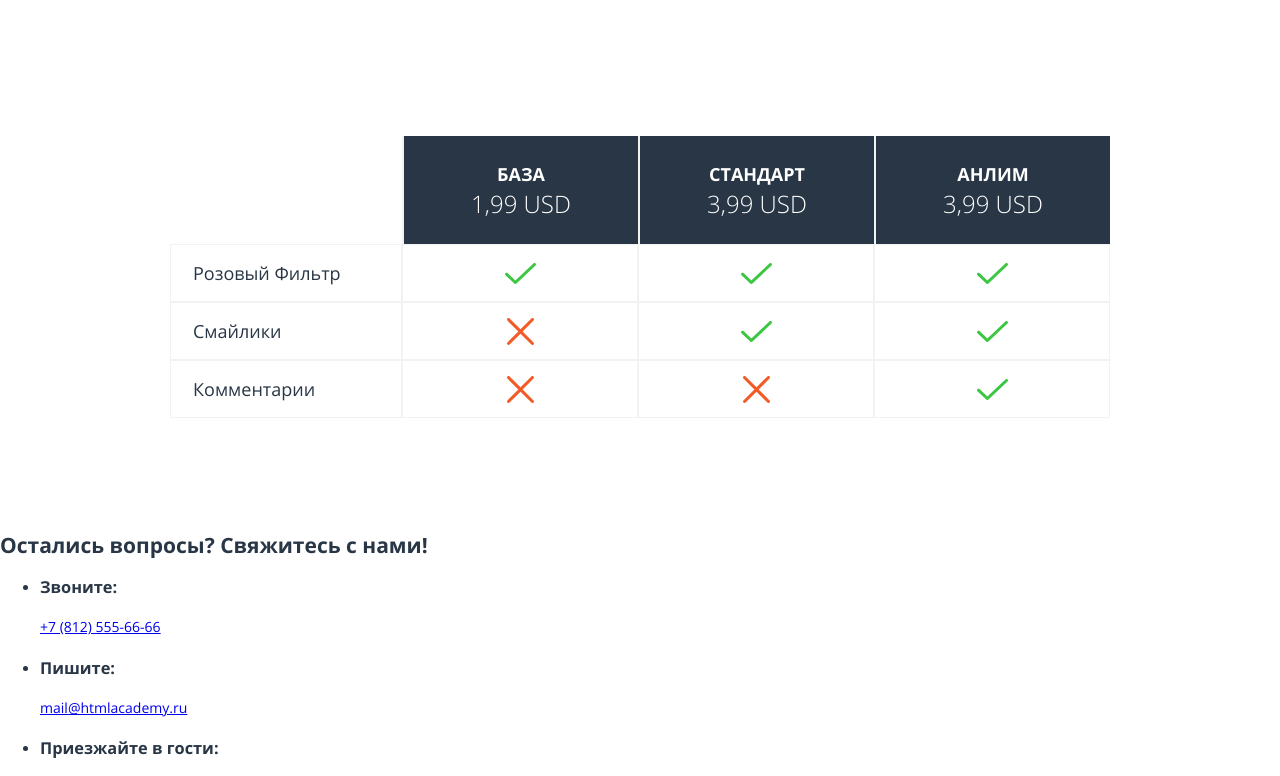
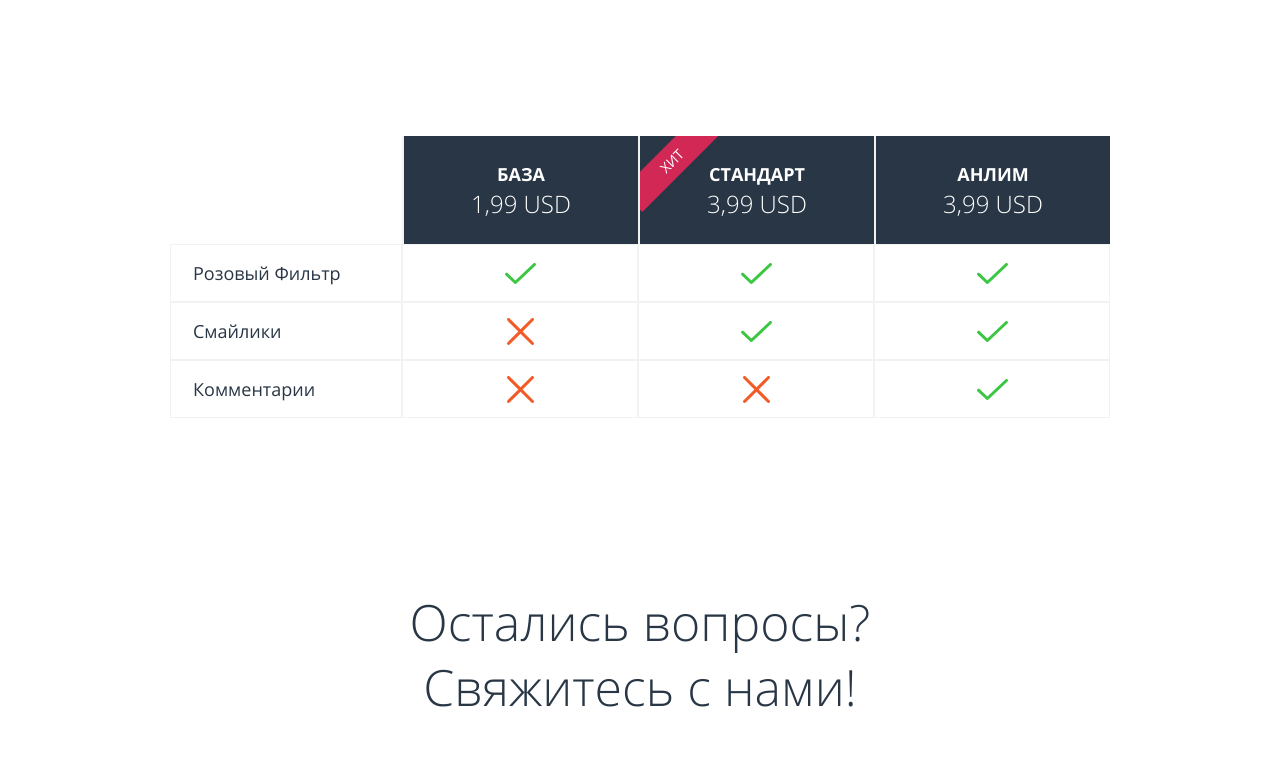
Before and after one commit to aenage-ars233/pink, a website: page pink/source/index.html in a window 1280 px wide. Shown: the part 2680-3456 px from the top of the page. Drawn offline with nearby package versions, Linux system fonts and the light colour scheme; files that its build step writes are made by us from their sources; files whose address does not match are found by name.

Commit message:
Доделал блок с контактами

```diff
--- a/pink/source/index.html
+++ b/pink/source/index.html
@@ -215,6 +215,7 @@
             </li>
           </ul>
         </div>
+        <iframe class="contacts__map" src="https://yandex.ru/map-widget/v1/?um=constructor%3A2ae7bbef79d696b991eb134b86f5eaa5100b2712330016064ce186fcf4fa2a06&amp;source=constructor" width="320" height="240" frameborder="0"></iframe>
       </footer>
     </main>
     <footer class="page__footer page-footer">
--- /dev/null
+++ b/pink/source/less/pages/contacts.less
@@ -0,0 +1,163 @@
+.contacts {
+  width: 100%;
+  margin: 0 auto;
+
+  @media (min-width: @tablet) {
+    width: 100%;
+  }
+
+  @media (min-width: @desktop) {
+    width: 1200px;
+  }
+}
+
+.contacts__content {
+  padding: 30px 20px 22px 20px;
+
+  @media (min-width: @tablet) {
+    padding: 35px 20px 20px 20px;
+  }
+
+  @media (min-width: @desktop) {
+    padding: 74px 130px 26px 130px;
+  }
+
+}
+
+.contacts__heading {
+  width: 222px;
+  margin: 0 auto;
+  margin-bottom: 45px;
+  text-align: center;
+  font-weight: 300;
+  font-size: 24px;
+  line-height: 120%;
+
+  @media (min-width: @tablet) {
+    width: 370px;
+    margin-bottom: 51px;
+    font-size: 40px;
+    line-height: 40px;
+  }
+
+  @media (min-width: @desktop) {
+    width: 462px;
+    margin-bottom: 61px;
+    font-size: 50px;
+    line-height: 65px;
+  }
+}
+
+.contacts__list {
+  .list-reset();
+  width: 280px;
+  margin: 0 auto;
+
+  @media (min-width: @tablet) {
+    display: grid;
+    grid-template-columns: 1fr 1fr;
+    row-gap: 55px;
+    width: 620px;
+  }
+
+  @media (min-width: @desktop) {
+    display: flex;
+    align-items: flex-start;
+    flex-wrap: wrap;
+    width: 940px;
+  }
+}
+
+.contacts__item {
+  &:first-child {
+    margin-bottom: 31px;
+
+    @media (min-width: @tablet) {
+      margin-bottom: 0;
+    }
+
+    @media (min-width: @desktop) {
+      order: 1;
+      width: 206px;
+      margin-left: 40px;
+      margin-right: 111px;
+    }
+  }
+
+  &:nth-child(2) {
+    margin-bottom: 35px;
+
+    @media (min-width: @tablet) {
+      margin-bottom: 0;
+    }
+
+    @media (min-width: @desktop) {
+      order: 3;
+      width: 211px;
+    }
+  }
+
+  &:nth-child(3) {
+    @media (min-width: @tablet) {
+      grid-column: 1/-1;
+    }
+
+    @media (min-width: @desktop) {
+      order: 2;
+      width: 241px;
+      margin-right: 94px;
+    }
+  }
+}
+
+.contacts__item-title {
+  margin: 0;
+  margin-bottom: 13px;
+  text-align: center;
+  font-weight: 700;
+  font-size: 18px;
+  line-height: 18px;
+
+  @media (min-width: @tablet) {
+    margin-bottom: 17px;
+  }
+
+  @media (min-width: @desktop) {
+    margin-bottom: 34px;
+  }
+}
+
+.contacts__item-link {
+  display: block;
+  color: @basic_red;
+  text-align: center;
+  text-decoration: none;
+  font-weight: 300;
+  font-size: 24px;
+  line-height: 24px;
+
+  &:hover {
+    color: @smaller_dark_blue;
+    text-decoration: underline;
+  }
+
+  &:active {
+    text-decoration: none;
+    color: fade(@smaller_dark_blue, 30%);
+  }
+}
+
+.contacts__map {
+  width: 100%;
+  height: 240px;
+
+  @media (min-width: @tablet) {
+    width: 100%;
+    height: 374px;
+  }
+
+  @media (min-width: @desktop) {
+    width: 1200px;
+    height: 502px;
+  }
+}
--- a/pink/source/less/pages/rates.less
+++ b/pink/source/less/pages/rates.less
@@ -59,20 +59,40 @@
 }
 
 .table__header-content {
+  position: relative;
   width: 280px;
   margin: 0 auto;
   padding-top: 19px;
   padding-bottom: 35px;
+  border-left: 2px solid @basic_white;
+  border-right: 2px solid @basic_white;
+  overflow: hidden;
 
   @media (min-width: @tablet) {
-    width: 152px;
+    width: 182px;
     padding-bottom: 16px;
+    border: none;
   }
 
   @media (min-width: @desktop) {
     width: 234px;
     padding-top: 23px;
     padding-bottom: 25px;
+  }
+
+  &--hit::before {
+    position: absolute;
+    top: 10px;
+    left: -25px;
+    display: block;
+    width: 114px;
+    content: "ХИТ";
+    background-color: @basic_red;
+    text-align: center;
+    color: @basic_white;
+    font-size: 14px;
+    line-height: 30px;
+    rotate: -45deg;
   }
 }
 
--- a/pink/source/less/style.less
+++ b/pink/source/less/style.less
@@ -10,3 +10,4 @@
 @import "pages/effect.less";
 @import "pages/feedbacks.less";
 @import "pages/rates.less";
+@import "pages/contacts.less";
```
Also changed, not shown: pink/source/img/contacts-decorative.svg (added), pink/source/less/pages/contacts.css (added), pink/source/less/style.css.
